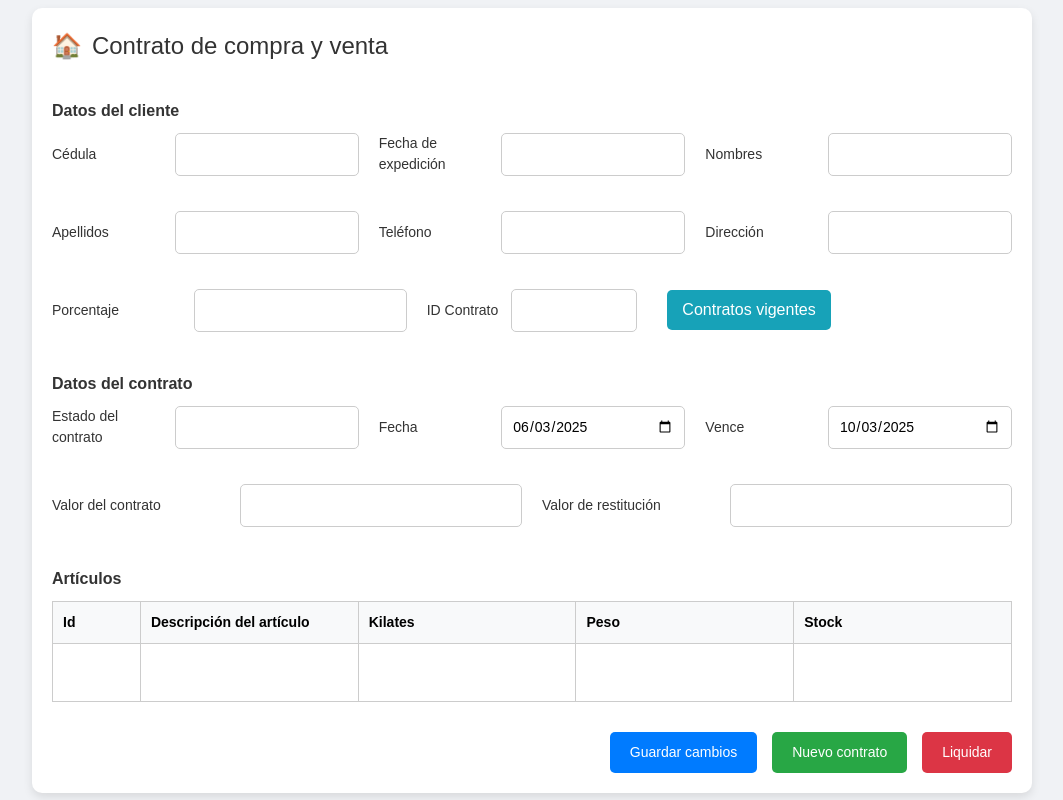
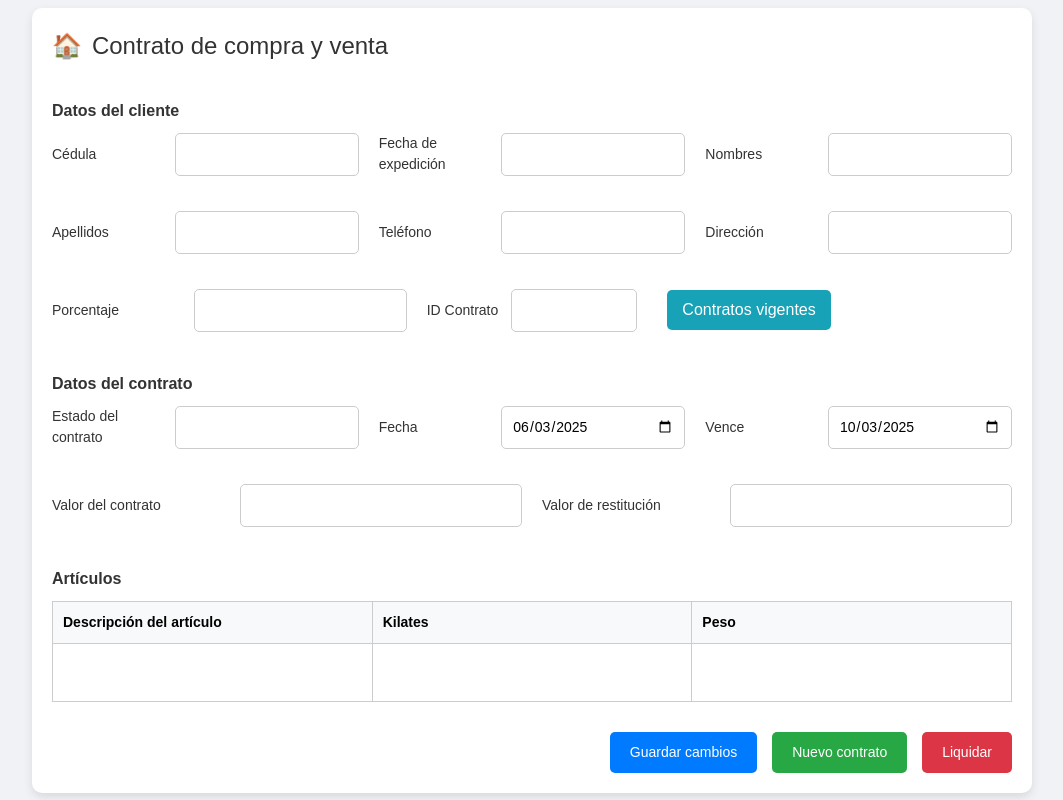
Before and after one commit to winsignares/sivande, a Flask app: page /contratos in a window 1280 px wide. Shown: the whole page, without its empty margins (108-1171 px from the left). Run offline with Flask 3, Linux system fonts and the light colour scheme.

Commit message:
feat(producto): mejorar la gestión de productos al eliminar campos innecesarios en la tabla

```diff
--- a/app/config/static/js/view/producto.js
+++ b/app/config/static/js/view/producto.js
@@ -3,7 +3,7 @@ import { crearProducto } from "../api/producto.js";
 import { findById } from "../api/producto.js";
 
 
-document.getElementById("sendProduct").addEventListener("click", function (e) {
+document.getElementById("sendProduct")?.addEventListener("click", function (e) {
     e.preventDefault();
 
     // Llamar a la función producto para procesar el formulario
@@ -50,64 +50,47 @@ export function producto() {
 document.addEventListener("DOMContentLoaded", () => {
 
 
+    if (!window.location.href.includes("contrato")) {
 
-
-
-    if (!window.location.href.includes("contrato")) {
-        console.log("holaaa");
         return;
 
     }
 
+
+    console.log("Inicializando la funcionalidad de productos...");
+
+
     const tableBody = document.querySelector("#productosTable tbody");
 
     tableBody?.addEventListener("keydown", async function (e) {
-        if (e.target.classList.contains("id_producto") && e.key === "Enter") {
+        if (e.target.classList.contains("peso") && e.key === "Enter") {
             e.preventDefault();
 
+
+
             const row = e.target.closest("tr");
-            const idInput = row.querySelector(".id_producto");
             const descInput = row.querySelector(".desc");
             const kilatesInput = row.querySelector(".kilates");
             const pesoInput = row.querySelector(".peso");
-            const stockInput = row.querySelector(".stock");
 
-            const id = idInput.value.trim();
-            if (!id) return;
 
-            try {
-                const producto = await findById(id);
-
-                if (!producto) {
-                    alert("Producto no encontrado.");
-                    return;
-                }
-
-                // Rellenar la fila actual
-                descInput.value = producto.descripcion || "";
-                kilatesInput.value = producto.kilates || "";
-                pesoInput.value = producto.peso || "";
-                stockInput.value = producto.stock || "";
 
                 // Crear nueva fila vacía
                 const nuevaFila = document.createElement("tr");
                 nuevaFila.classList.add("producto-row");
                 nuevaFila.innerHTML = `
-                    <td><input type="text" class="id_producto" size="4"></td>
+
                     <td><input type="text" class="desc"></td>
                     <td><input type="text" class="kilates"></td>
                     <td><input type="number" class="peso" step="0.01"></td>
-                    <td><input type="number" class="stock" step="0.01"></td>
+
                 `;
                 tableBody.appendChild(nuevaFila);
 
                 // Enfocar el ID de la nueva fila
-                nuevaFila.querySelector(".id_producto").focus();
+            nuevaFila.querySelector(".desc").focus();
 
-            } catch (error) {
-                console.error("Error al buscar producto:", error);
-                alert("Hubo un error al buscar el producto.");
-            }
+
         }
     });
 });
--- a/app/config/templates/contratos.html
+++ b/app/config/templates/contratos.html
@@ -92,20 +92,20 @@
                 <table id="productosTable">
                     <thead>
                         <tr>
-                            <th>Id</th>
+                            <!-- <th>Id</th> -->
                             <th>Descripción del artículo</th>
                             <th>Kilates</th>
                             <th>Peso</th>
-                            <th>Stock</th>
+                            <!-- <th>Stock</th> -->
                         </tr>
                     </thead>
                     <tbody>
                         <tr class="producto-row">
-                            <td><input type="text" class="id_producto" name="id_producto" size="4"></td>
+                            <!-- <td><input type="text" class="id_producto" name="id_producto" size="4"></td>    -->
                             <td><input type="text" class="desc" name="desc"></td>
                             <td><input type="text" class="kilates" name="kilates"></td>
                             <td><input type="number" class="peso" name="peso" step="0.01"></td>
-                            <td><input type="number" class="stock" name="stock" step="0.01"></td>
+                            <!-- <td><input type="number" class="stock" name="stock" step="0.01"></td> -->
                         </tr>
                     </tbody>
                 </table>
```
